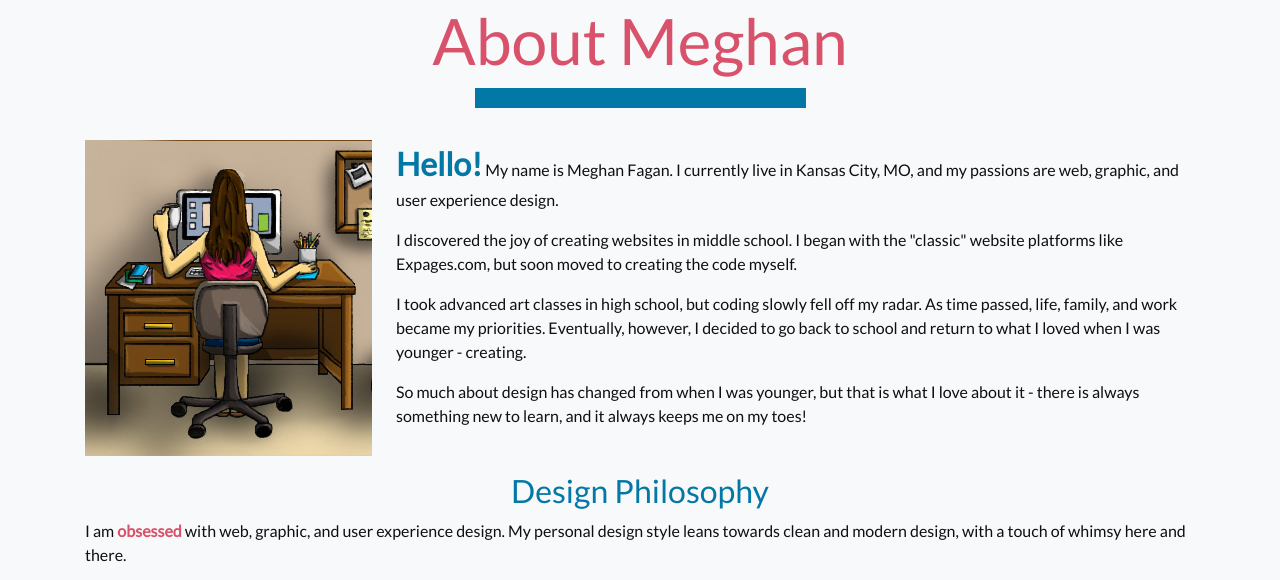
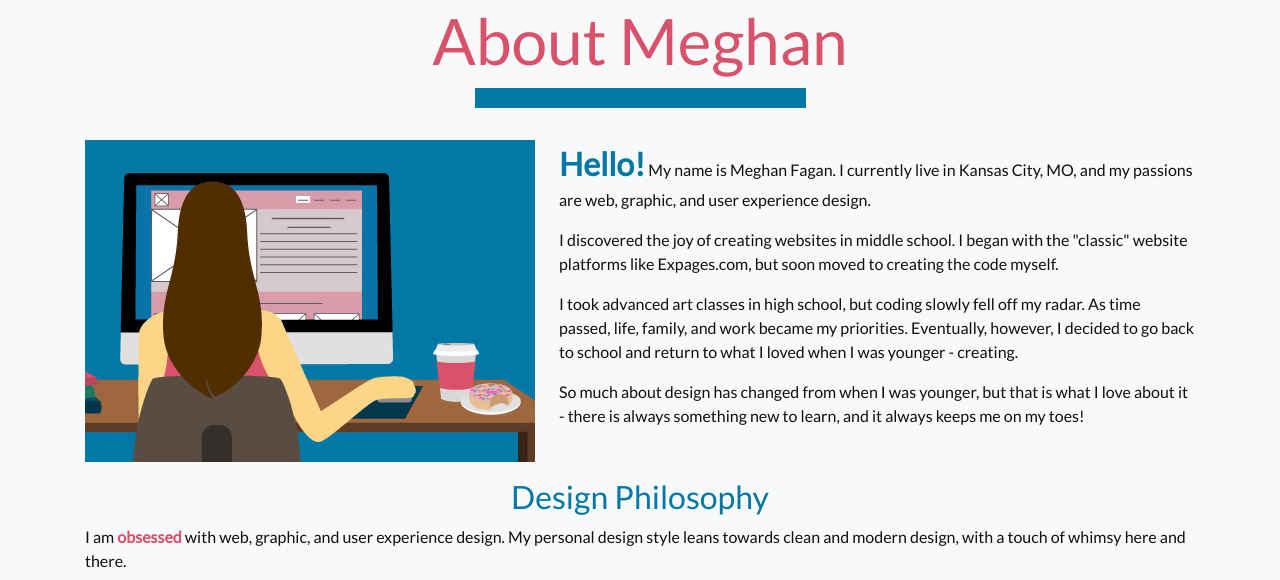
Before and after one commit to meghanfagan/meghanfagandesigns_version3, a plain HTML site: page website/index.html in a window 1280 px wide. Shown: the part 1883-2463 px from the top of the page. Drawn offline with nearby package versions, Linux system fonts and the light colour scheme.

Commit message:
Update About Me drawing to a vector illustration

```diff
--- a/website/index.html
+++ b/website/index.html
@@ -249,7 +249,7 @@
           <article>
            <div class="row">
             <div class="col-12">
-				<p><img class="float-md-left d-block mx-auto aboutpicture" src="images/illustration-of-meghan-fagan.jpg" alt="Illustration of Meghan Fagan working at a desk"><span class="specialtext2">Hello!</span> My name is Meghan Fagan. I currently live in Kansas City, MO, and my passions are web, graphic, and user experience design.</p>
+				<p><img class="float-lg-left d-block mx-auto aboutpicture" src="images/vector-illustration-of-meghan-fagan-working.jpg" alt="Illustration of Meghan Fagan working at a desk"><span class="specialtext2">Hello!</span> My name is Meghan Fagan. I currently live in Kansas City, MO, and my passions are web, graphic, and user experience design.</p>
               <p>I discovered the joy of creating websites in middle school. I began with the "classic" website platforms like Expages.com, but soon moved to creating the code myself.</p>
               <p>I took advanced art classes in high school, but coding slowly fell off my radar. As time passed, life, family, and work became my priorities. Eventually, however, I decided to go back to school and return to what I loved when I was younger - creating.</p>
               <p>So much about design has changed from when I was younger, but that is what I love about it - there is always something new to learn, and it always keeps me on my toes!</p>
```
Also changed, not shown: website/images/skills-pencil-icon.png, website/images/vector-illustration-of-meghan-fagan-working.jpg (added).
